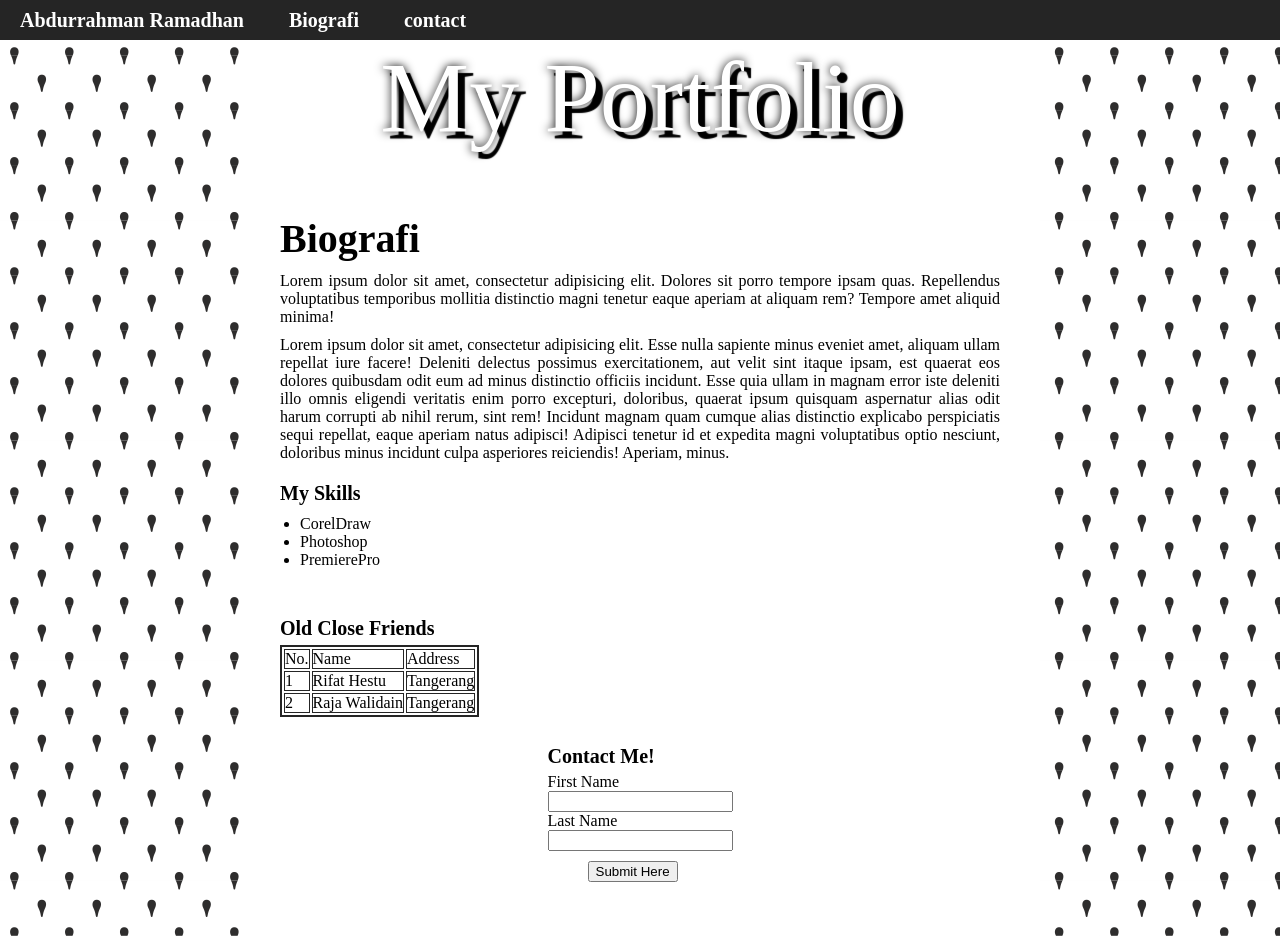
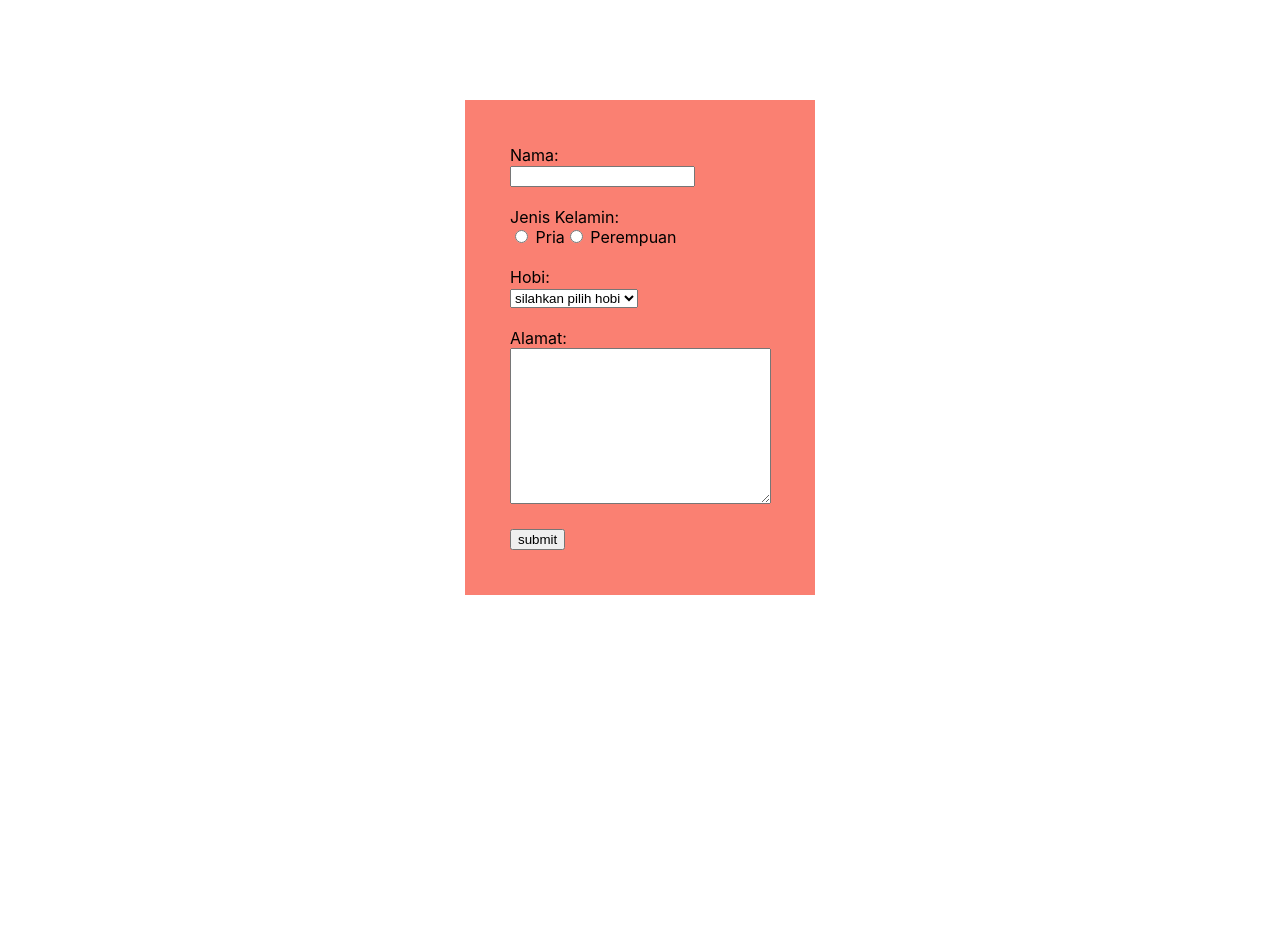
Before and after one commit to ram1455/edu-react.js, a React (Create React App) app: page / in a window 1280 px wide. After the commit the page ends 800 px from the top, so only its background shows below. Built offline with nearby package versions, Linux system fonts and the light colour scheme; the HTML template or start-up script is replaced by a standard one.

Commit message:
add jawaban form n valid

```diff
--- a/src/App.js
+++ b/src/App.js
@@ -1,9 +1,9 @@
-import Style from "./tugas";
+import TheForm from "./tugas/FormValidation";
 
 function App() {
   return (
     <div className="App">
-          <Style/>
+          <TheForm/>
       </div>
   );
 }
--- /dev/null
+++ b/src/tugas/FormValidation/Foam.jsx
@@ -0,0 +1,66 @@
+
+const InputFoam =({label, type, nama, onChange, value})=>{
+    return(
+        <div>
+            <label>
+                {label}:
+                <br/><input type={type} name={nama} onChange={e=> onChange(e.target.value)} value={value}/>
+            </label>
+            <br/>
+            <br/>
+        </div>
+
+    )
+}
+const RadioFoam =({label, type, nama1, nama2,value, onChange,checked})=>{
+    return(
+        <div>
+            <label>
+                {label}:
+                <br/>
+                <input type={type} name={value} value={nama1} onChange={e=> onChange(e.target.value)}checked={checked} /> {nama1}
+                <input type={type} name={value} value={nama2} onChange={e=> onChange(e.target.value)}checked={checked}/> {nama2}
+            </label>
+            <br/>
+            <br/>
+
+        </div>
+
+    )
+}
+const SelectFoam =({label,nama,defValue,value1,value2,value3,value4, onChange, value})=>{
+    return( <div>
+
+            <label>
+                {label}:
+                <br/><select name={nama} onChange={e=> onChange(e.target.value)} value={value}>
+                <option value="">{defValue}</option>
+                <option value={value1}>{value1}</option>
+                <option value={value2}>{value2}</option>
+                <option value={value3}>{value3}</option>
+                <option value={value4}>{value4}</option>
+                </select>
+            </label>
+            <br/>
+            <br/>
+            </div>
+
+    )
+}
+
+const TextAreaFoam =({label, type, nama, cols,rows, onChange, value})=>{
+    return(
+        <div>
+            <label>
+                {label}:
+                <br/><textarea type={type} name={nama} cols={cols} rows={rows} onChange={e=> onChange(e.target.value)}
+                    value={value}
+                />
+            </label>
+            <br/>
+            <br/>
+        </div>
+
+    )
+}
+export {InputFoam, SelectFoam, TextAreaFoam,RadioFoam};
--- /dev/null
+++ b/src/tugas/FormValidation/index.jsx
@@ -0,0 +1,79 @@
+import React from "react";
+import {InputFoam, RadioFoam, SelectFoam, TextAreaFoam} from "./Foam";
+import styled from "styled-components";
+
+const Styled = styled.div
+`
+    background-color:salmon;
+    width:350px;
+    margin:100px auto;
+    padding:45px;
+    box-sizing:border-box;
+`
+export default class TheForm extends React.Component{
+    state ={
+        nama:'',
+        hobi:'',
+        alamat:'',
+        gender:''
+    }
+
+    handleSubmit=event=>{
+        event.preventDefault();
+        alert(`
+        nama:${this.state.nama}
+        hobi:${this.state.hobi}
+        alamat:${this.state.alamat}
+        gender:${this.state.gender}
+        `)
+
+        this.setState({
+            nama:'',
+        hobi:'',
+        alamat:'',
+
+        })
+    }
+
+    render(){
+
+        return(
+            <Styled>
+            <form onSubmit={this.handleSubmit}>
+
+            <InputFoam label="Nama"
+            type="text" nama="nama"
+            onChange={value => this.setState({nama: value})}
+            value={this.state.nama}
+            />
+
+            <RadioFoam label="Jenis Kelamin"
+            type="radio"
+            value="gender"
+            nama1="Pria"
+            nama2="Perempuan"
+            onChange={value => this.setState({gender: value})}
+            checked={this.state.gender}
+            />
+
+            <SelectFoam label="Hobi"
+            nama="hobi"
+            defValue="silahkan pilih hobi"
+            value1="Menggambar" value2="Bermusik" value3="Bernyanyi" value4="Sepak Bola"
+            onChange={value => this.setState({hobi: value})}
+            value={this.state.hobi}
+            />
+
+            <TextAreaFoam label="Alamat"
+            nama="alamat"
+            cols="30" rows="10"
+            onChange={value => this.setState({alamat: value},()=> console.log(this.state))} value={this.state.alamat}
+/>
+            <label>
+                <button type="submit">submit</button>
+            </label>
+            </form>
+            </Styled>
+        )
+    }
+}
```
